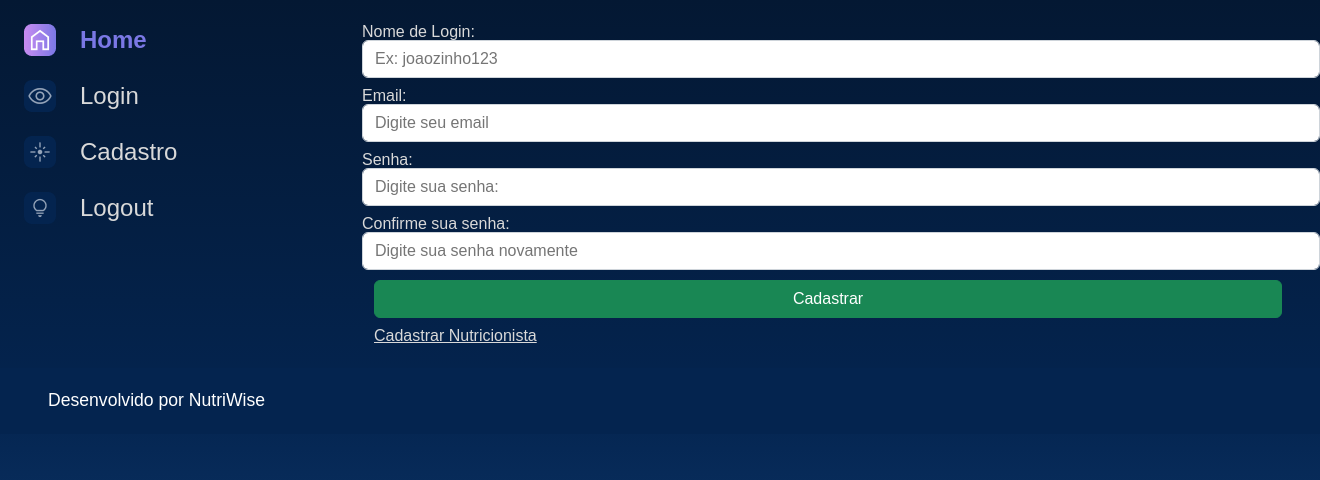
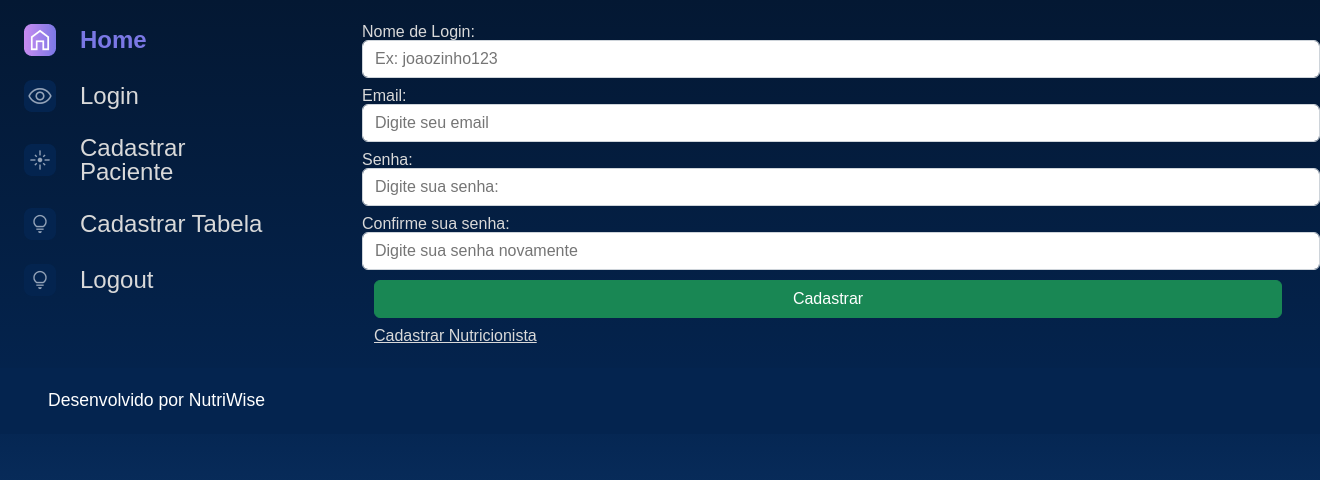
Before and after one commit to ootaviofonseca/NutriWise, a Django app: page /cadastroPaciente in a window 1320 px wide. Shown: the top 480 px of the page. Run offline with Django 5.2, Linux system fonts and the light colour scheme; the visitor is signed in with stand-in values (Sample User, id 1).

Commit message:
Cadastro Tabela

```diff
--- a/apps/usuarios/urls.py
+++ b/apps/usuarios/urls.py
@@ -1,10 +1,12 @@
 from django.urls import path
-from apps.usuarios.views import login, cadastroPa, cadastroNutricionista, logout
+from apps.usuarios.views import login, cadastroPa, cadastroNutricionista, logout, cadastroTabela
 
 urlpatterns = [
 
     path('login',login, name='login'),
     path('cadastroPaciente',cadastroPa, name='cadastroPaciente'),
     path('cadastroNutricionista',cadastroNutricionista, name='cadastroNutricionista'),
+    path('cadastroTabela',cadastroTabela, name='cadastroTabela'),
     path('logout',logout, name='logout')
+
 ]
--- a/apps/usuarios/views.py
+++ b/apps/usuarios/views.py
@@ -108,3 +108,6 @@ def logout(request):
     auth.logout(request)
     messages.success(request, 'Deslogado com sucesso!')
     return redirect('index')
+
+def cadastroTabela(request):
+    return render(request, '/admin/galeria/tabelanutricional/add/')
--- a/templates/partials/_menuNutricionista.html
+++ b/templates/partials/_menuNutricionista.html
@@ -13,9 +13,9 @@
             <nav class="menu-lateral__navegacao">
                 <a href="{% url 'index' %}"><img src="{% static '/assets/ícones/1x/Home - ativo.png' %}"> Home</a>
                 <a href="{% url 'login' %}"><img src="{% static '/assets/ícones/1x/Mais vistas - inativo.png' %}"> Login</a>
-                <a href="{% url 'cadastroPaciente' %}"><img src="{% static '/assets/ícones/1x/Novas - inativo.png' %}"> Cadastro</a>
+                <a href="{% url 'cadastroPaciente' %}"><img src="{% static '/assets/ícones/1x/Novas - inativo.png' %}"> Cadastrar Paciente</a>
+                <a href="http://127.0.0.1:8000/admin/galeria/tabelanutricional/add/"><img src="{% static '/assets/ícones/1x/Surpreenda-me - inativo.png' %}"> Cadastrar Tabela</a>
                 <a href="{% url 'logout' %}"><img src="{% static '/assets/ícones/1x/Surpreenda-me - inativo.png' %}"> Logout</a>
-
 
             </nav>
         </section>
--- a/templates/shared/base.html
+++ b/templates/shared/base.html
@@ -17,8 +17,6 @@
 <body>
 
     {% if user.is_authenticated %}
-        <!-- se o usuario for superuser colocar o _menuNutricionista
-         se for paciente colocar _menuPaciente-->
         {% if user.is_superuser %}
             {% include 'partials/_menuNutricionista.html' %}
         {% else %}
--- a/templates/usuarios/cadastroNutricionista.html
+++ b/templates/usuarios/cadastroNutricionista.html
@@ -22,7 +22,6 @@
                         <button type="submit" class="btn btn-success col-12" style="padding: top 5px;"  >Cadastrar como Nutricionista</button>
                     </div>
 
-                    <!-- aviso que se for paciente pedir login e senha ao seu nutricionista, o alert deve ser estilizado coo os outros do projeto-->
                     <div class="alert alert-primary" role="alert" style="margin-top: 30px;">
                         <p>Se você é um paciente, peça ao seu nutricionista seu Login e Senha.</p>
                     </div>
--- a/templates/usuarios/cadastroPaciente.html
+++ b/templates/usuarios/cadastroPaciente.html
@@ -21,7 +21,7 @@
                         <button type="submit" class="btn btn-success col-12" style="padding: top 5px;"  >Cadastrar</button>
 
 
-                        <!--Href para cadastroNutricionista que deve ficar com uma distancia de 10px abaixo do botao-->
+
                         <div style="margin-top: 10px">
                             <a href="{% url 'cadastroNutricionista' %}" style="color: #D9D9D9">Cadastrar Nutricionista</a>
                         </div>
```
